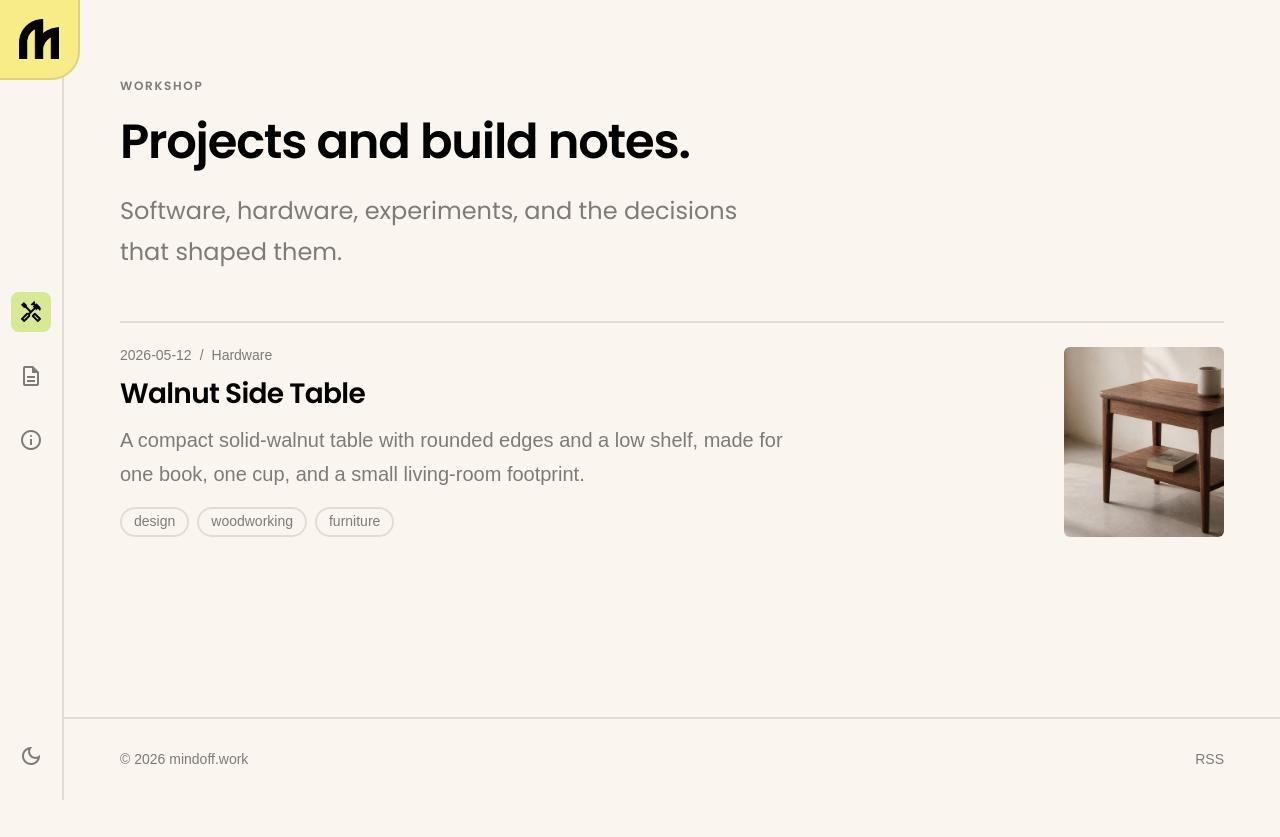
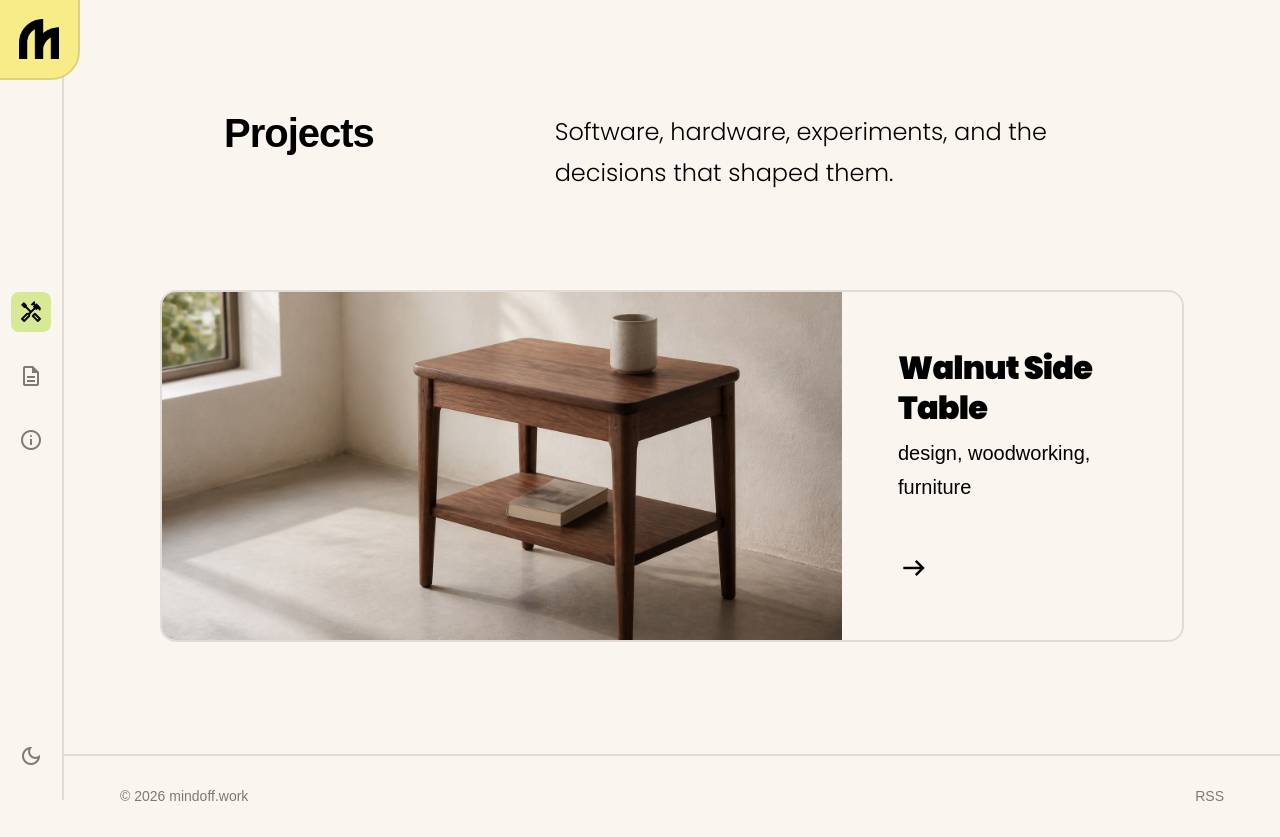
Before and after one commit to mindoffwork/mindoff.work, a Next.js app: page /workshop in a window 1280 px wide. Before the commit the page ends 800 px from the top, so only its background shows below. Built offline with nearby package versions, Linux system fonts and the light colour scheme; a web font is replaced by a local one.

Commit message:
:sparkles: Add workshop feature card layout

```diff
--- a/src/app/workshop/[slug]/page.tsx
+++ b/src/app/workshop/[slug]/page.tsx
@@ -40,7 +40,7 @@ export async function generateMetadata({
   }
 
   return createPageMetadata({
-    title: `${post.title} | mindoff.work`,
+    title: `${post.title} | Mindoff`,
     description: post.summary,
     path: `/workshop/${post.slug}`,
     image: getPostOgImage(post.covers?.[0]),
@@ -155,28 +155,28 @@ export default async function WorkshopPostPage({
         className={`border-t-normal border-b-normal border-rule ${projectSurfaceClassName}`}
         data-color={post.color}
       >
-        <dl className="mx-auto grid w-full max-w-media gap-10 px-4 py-12 sm:grid-cols-3 sm:px-6 sm:py-12">
-          <div className="text-center">
+        <dl className="mx-auto flex w-full max-w-media flex-col gap-10 px-4 py-12 sm:flex-row sm:px-6 sm:py-12">
+          <div className="text-center sm:flex-1">
             <dt className="font-heading text-size-xs font-semibold uppercase tracking-kicker text-subtle">
               Built
             </dt>
-            <dd className="mt-3 font-heading text-size-base font-bold tracking-title text-ink">
+            <dd className="mt-1 text-size-base font-bold tracking-title text-ink">
               <time dateTime={post.date}>{projectDate}</time>
             </dd>
           </div>
-          <div className="text-center">
+          <div className="text-center sm:flex-1">
             <dt className="font-heading text-size-xs font-semibold uppercase tracking-kicker text-subtle">
               Form
             </dt>
-            <dd className="mt-3 font-heading text-size-base font-bold capitalize tracking-title text-ink">
+            <dd className="mt-1 text-size-base font-bold capitalize tracking-title text-ink">
               {post.type}
             </dd>
           </div>
-          <div className="text-center">
+          <div className="text-center sm:flex-1">
             <dt className="font-heading text-size-xs font-semibold uppercase tracking-kicker text-subtle">
               State
             </dt>
-            <dd className="mt-3 font-heading text-size-base font-bold capitalize tracking-title text-ink">
+            <dd className="mt-1 text-size-base font-bold capitalize tracking-title text-ink">
               {post.status}
             </dd>
           </div>
--- a/src/app/workshop/page.tsx
+++ b/src/app/workshop/page.tsx
@@ -1,5 +1,5 @@
 import type { Metadata } from "next";
-import { PostCard } from "@/components/ui/post-card";
+import { WorkshopFeatureCard } from "@/components/ui/workshop-feature-card";
 import { getAllWorkshops } from "@/lib/content";
 import { createPageMetadata } from "@/lib/metadata";
 
@@ -15,23 +15,20 @@ export default function WorkshopPage() {
   const posts = getAllWorkshops();
 
   return (
-    <div className="mx-auto flex w-full max-w-shell flex-col gap-12 px-4 py-12 sm:px-6 sm:py-16 lg:py-20">
-      <header className="flex max-w-reading flex-col gap-6">
-        <p className="font-heading text-size-xs font-semibold uppercase tracking-kicker text-subtle">
-          Workshop
-        </p>
-        <h1 className="font-heading text-size-4xl font-semibold tracking-title">
-          Projects and build notes.
+    <div className="flex flex-col gap-16 px-4 py-12 sm:px-6 sm:py-16 lg:gap-24 lg:py-28">
+      <header className="mx-auto flex  w-full max-w-4xl flex-col items-start gap-8 lg:flex-row">
+        <h1 className="font-body text-size-3xl font-bold tracking-title text-ink lg:w-1/3 lg:shrink-0">
+          Projects
         </h1>
-        <p className="font-heading text-size-lg text-muted">
+        <p className="max-w-reading font-heading text-size-lg font-light text-ink sm:text-size-lg lg:flex-1">
           Software, hardware, experiments, and the decisions that shaped them.
         </p>
       </header>
-      <div className="divide-y-normal divide-rule border-t-normal border-rule">
+      <section aria-label="Projects" className="mx-auto flex flex-col gap-8 w-full max-w-5xl">
         {posts.map((post) => (
-          <PostCard key={post.slug} post={post} />
+          <WorkshopFeatureCard key={post.slug} post={post} />
         ))}
-      </div>
+      </section>
     </div>
   );
 }
--- /dev/null
+++ b/src/components/ui/workshop-feature-card.tsx
@@ -0,0 +1,61 @@
+import Image from "next/image";
+import Link from "next/link";
+import type { WorkshopPost } from "@/lib/types";
+
+type WorkshopFeatureCardProps = {
+  post: WorkshopPost;
+};
+
+export function WorkshopFeatureCard({ post }: WorkshopFeatureCardProps) {
+  const cover = post.covers?.[0];
+  const projectSurfaceClassName = post.color
+    ? "bg-[attr(data-color_type(<color>))] [[data-theme=dark]_&]:bg-[color-mix(in_oklch,attr(data-color_type(<color>))_var(--surface-tint-dark-weight),var(--color-background))]"
+    : "bg-panel";
+
+  return (
+    <Link
+      aria-label={`View ${post.title}`}
+      className="group relative block overflow-hidden rounded-2xl border-normal border-rule focus-visible:outline-2 focus-visible:outline-offset-4 focus-visible:outline-rule"
+      href={`/workshop/${post.slug}`}
+    >
+      <article className="flex flex-col lg:flex-row">
+        {cover ? (
+          <div className="relative aspect-cover overflow-hidden bg-panel lg:w-2/3 lg:shrink-0">
+            <Image
+              alt=""
+              className="object-cover transition-opacity duration-fast ease-standard group-hover:opacity-90"
+              fill
+              sizes="(max-width: 1023px) calc(100vw - 2rem), 48rem"
+              src={cover}
+              unoptimized
+            />
+          </div>
+        ) : null}
+        <div
+          className={`flex min-h-full flex-col justify-between gap-12 p-10 sm:p-12 lg:p-14 ${projectSurfaceClassName} ${cover ? "lg:flex-1" : "w-full"}`}
+          data-color={post.color}
+        >
+          <div className="flex flex-col gap-2">
+            <h2 className="font-heading text-size-2xl font-black tracking-title text-ink">
+              {post.title}
+            </h2>
+            <p className="font-body text-size-base text-ink">
+              {post.tags.join(", ")}
+            </p>
+          </div>
+          <span
+            aria-hidden="true"
+            className="material-symbols-outlined leading-none text-ink transition-transform duration-fast ease-standard group-hover:translate-x-2"
+            style={{ fontSize: "var(--font-size-2xl)" }}
+          >
+            arrow_right_alt
+          </span>
+        </div>
+      </article>
+      <span
+        aria-hidden="true"
+        className="pointer-events-none absolute inset-0 bg-[color-mix(in_srgb,var(--color-ink)_6%,transparent)] opacity-0 transition-opacity duration-fast ease-standard group-hover:opacity-100"
+      />
+    </Link>
+  );
+}
```
